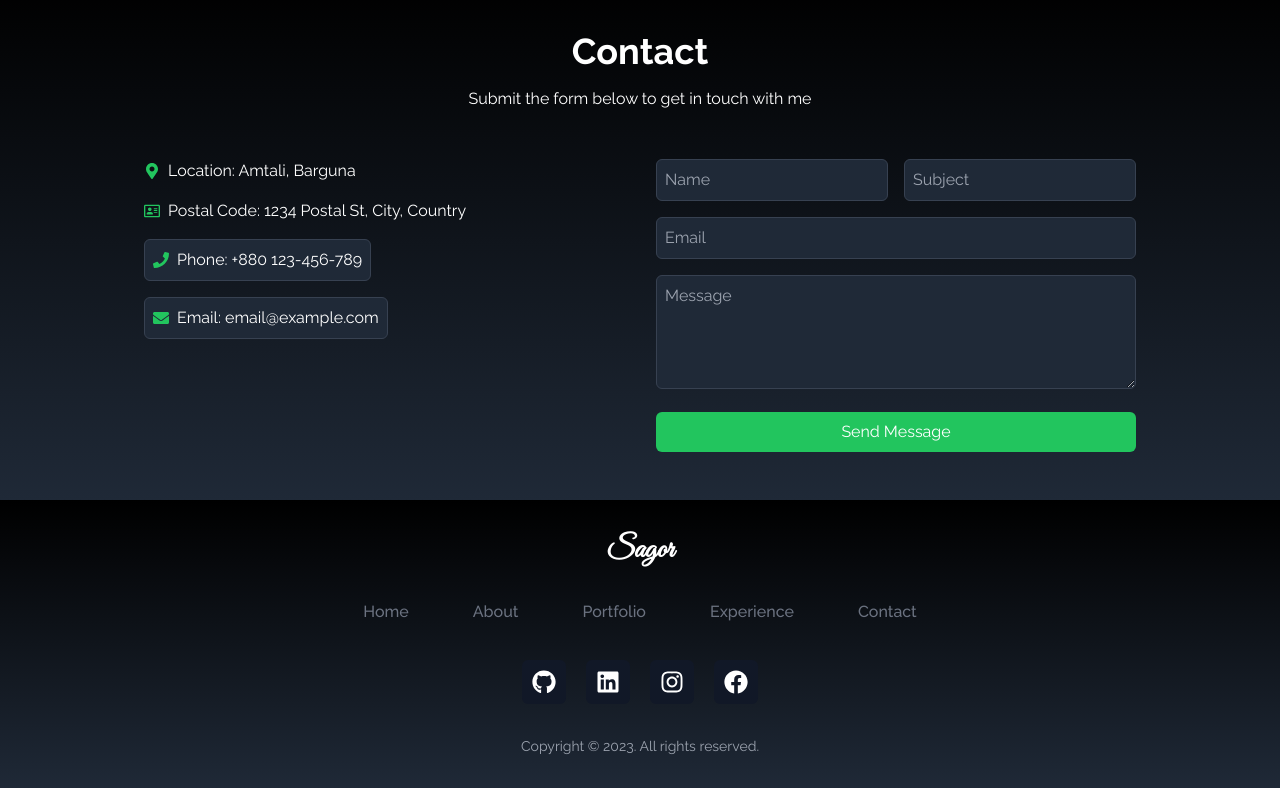
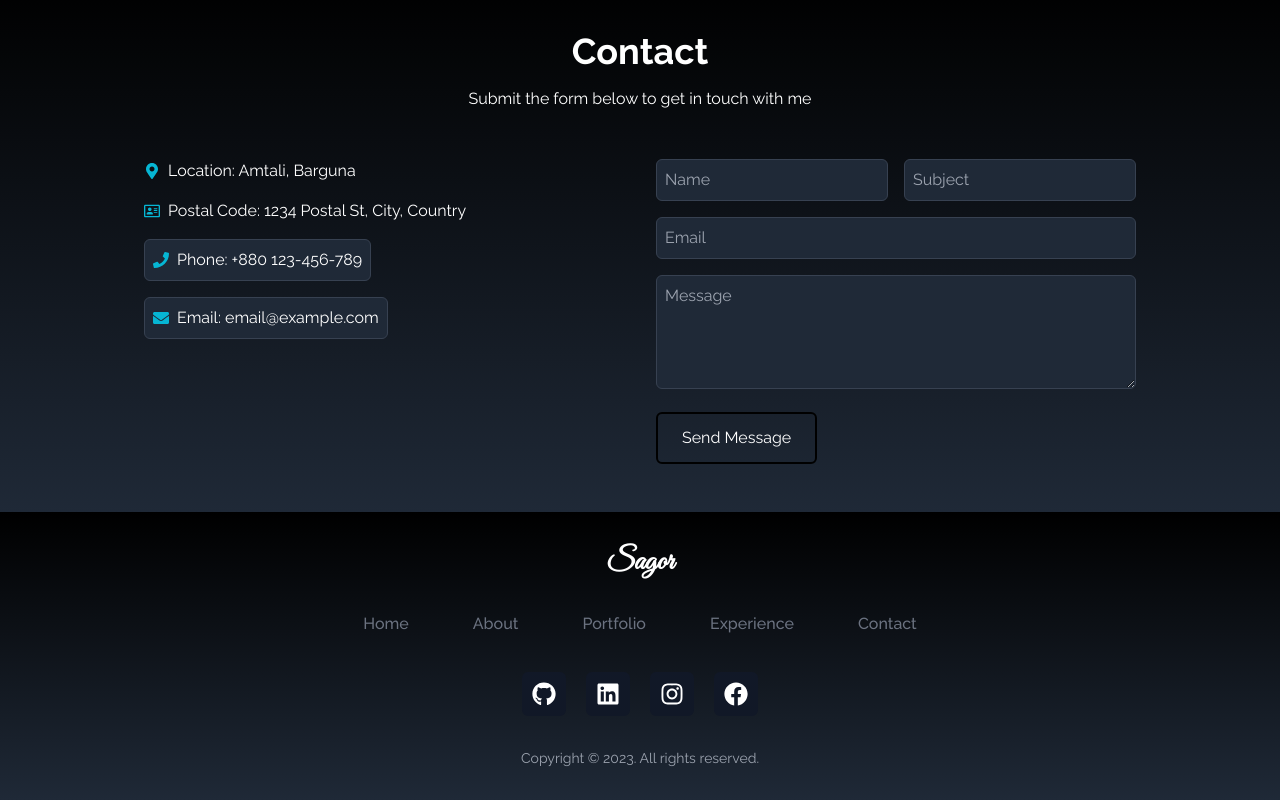
Before and after one commit to saagor16/sagorPortfolio, a React (Vite) app: page / in a window 1280 px wide. Shown: the part 3535-4335 px from the top of the page. Built offline with nearby package versions, Linux system fonts and the light colour scheme.

Commit message:
border-cyan-500 colour add

```diff
--- a/src/components/Contact.jsx
+++ b/src/components/Contact.jsx
@@ -17,20 +17,20 @@ const Contact = () => {
         <div className="grid grid-cols-1 md:grid-cols-2 gap-8">
           <div className="space-y-4">
             <div className="flex items-center space-x-2">
-              <FaMapMarkerAlt className="text-green-500" />
+              <FaMapMarkerAlt className="text-cyan-500" />
               <span>Location: Amtali, Barguna</span>
             </div>
 
             <div className="flex items-center space-x-2">
-              <FaRegAddressCard className="text-green-500" />
+              <FaRegAddressCard className="text-cyan-500" />
               <span>Postal Code: 1234 Postal St, City, Country</span>
             </div>
             <div className="flex items-center space-x-2">
               <a
                 href="tel:+880123456789"
-                className="flex items-center space-x-2 bg-gray-800 border border-gray-700 p-2 rounded-md hover:border-green-500 transition-colors duration-300"
+                className="flex items-center space-x-2 bg-gray-800 border border-gray-700 p-2 rounded-md hover:border-cyan-500 transition-colors duration-300"
               >
-                <FaPhone className="text-green-500" />
+                <FaPhone className="text-cyan-500" />
                 <span>Phone: +880 123-456-789</span>
               </a>
             </div>
@@ -38,9 +38,9 @@ const Contact = () => {
             <div className="flex items-center space-x-2">
               <a
                 href="mailto:email@example.com"
-                className="flex items-center space-x-2 bg-gray-800 border border-gray-700 p-2 rounded-md hover:border-green-500 transition-colors duration-300"
+                className="flex items-center space-x-2 bg-gray-800 border border-gray-700 p-2 rounded-md hover:border-cyan-500 transition-colors duration-300"
               >
-                <FaEnvelope className="text-green-500" />
+                <FaEnvelope className="text-cyan-500" />
                 <span>Email: email@example.com</span>
               </a>
             </div>
@@ -52,25 +52,25 @@ const Contact = () => {
                 <input
                   type="text"
                   placeholder="Name"
-                  className="w-full p-2 bg-gray-800 border border-gray-700 focus:outline-none focus:border-green-500 rounded-md"
+                  className="w-full p-2 bg-gray-800 border border-gray-700 focus:outline-none focus:border-cyan-500 rounded-md"
                 />
                 <input
                   type="text"
                   placeholder="Subject"
-                  className="w-full p-2 bg-gray-800 border border-gray-700 focus:outline-none focus:border-green-500 rounded-md"
+                  className="w-full p-2 bg-gray-800 border border-gray-700 focus:outline-none focus:border-cyan-500 rounded-md"
                 />
               </div>
               <input
                 type="email"
                 placeholder="Email"
-                className="w-full p-2 bg-gray-800 border border-gray-700 focus:outline-none focus:border-green-500 rounded-md"
+                className="w-full p-2 bg-gray-800 border border-gray-700 focus:outline-none focus:border-cyan-500 rounded-md"
               />
               <textarea
                 placeholder="Message"
-                className="w-full p-2 bg-gray-800 border border-gray-700 focus:outline-none focus:border-green-500 rounded-md"
+                className="w-full p-2 bg-gray-800 border border-gray-700 focus:outline-none focus:border-cyan-500 rounded-md"
                 rows="4"
               ></textarea>
-              <button className="w-full p-2 bg-green-500 text-white rounded-md hover:bg-green-700 transition-colors duration-300">
+              <button className="group text-white w-fit px-4 py-2 md:px-6 md:py-3 my-2 flex items-center rounded-md hover:bg-gradient-to-r from-cyan-500 to-blue-500 cursor-pointer border-2 border-black text-sm md:text-base">
                 Send Message
               </button>
             </form>
```
